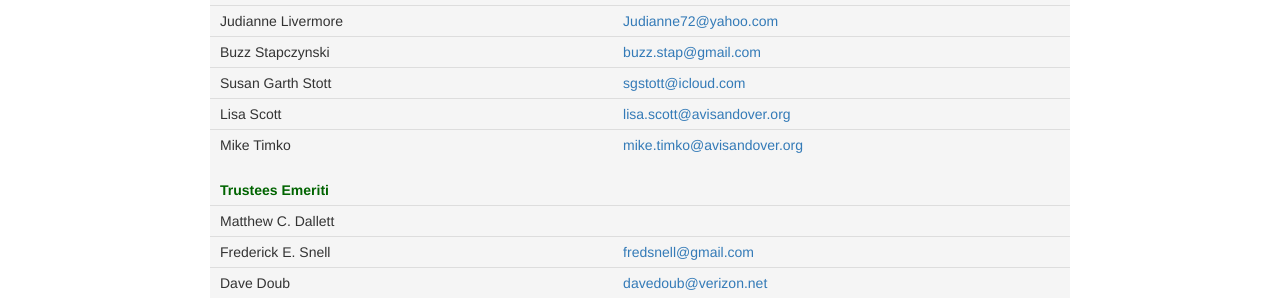
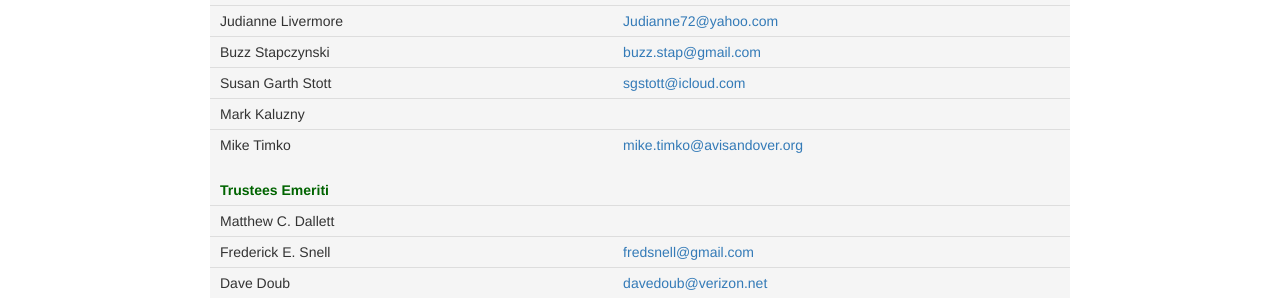
Before and after one commit to avisandover/avis-website, a Jekyll site: the page built from trustees.html, in a window 1280 px wide and 1196 px high. Shown: the part 467-765 px from the top of the window. Built offline with Jekyll 4.4.1, drawn with Linux system fonts in a browser that asks for light colours; nearby versions of some CDN libraries.

Commit message:
new trustee

```diff
--- a/trustees.html
+++ b/trustees.html
@@ -94,9 +94,9 @@ title: AVIS Trustees
         <td></td>
       </tr>
       <tr>
-        <td>Lisa Scott</td>
+        <td>Mark Kaluzny</td>
         <td></td>
-        <td><a href="mailto:lisa.scott@avisandover.org">lisa.scott@avisandover.org</a></td>
+        <td></td>
         <td></td>
       </tr>
       <tr>
```
